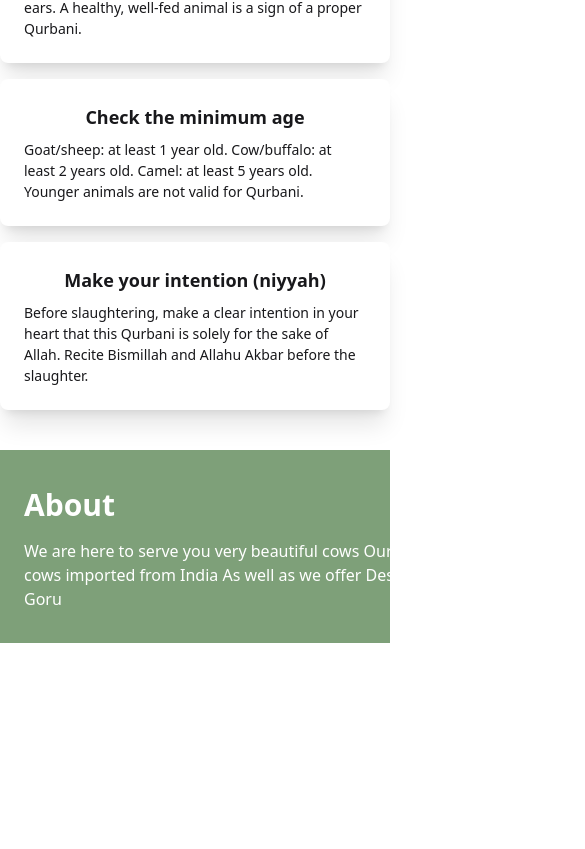
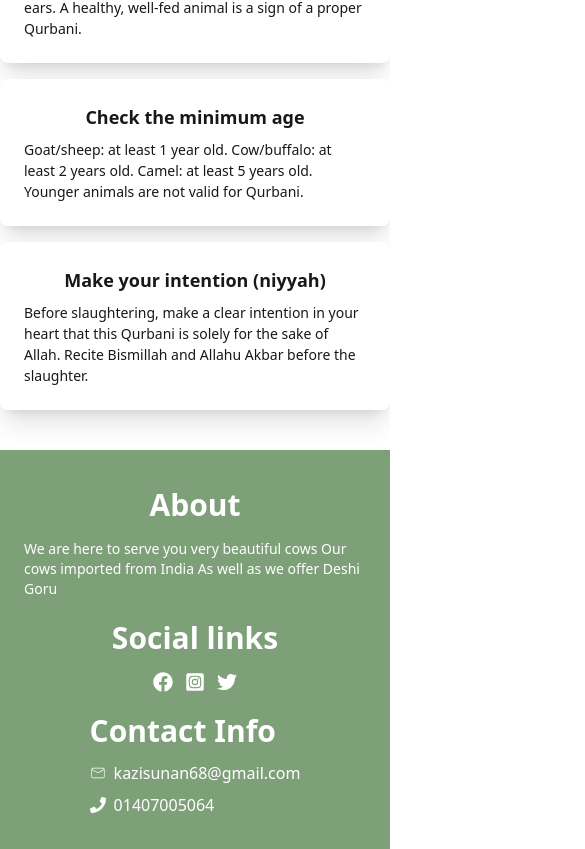
Before and after one commit to Sun4n/Qurbani-Haat, a Next.js app: page / in a window 390 px wide. Shown: the part 2956-3805 px from the top of the page, 585 px wide, since content can reach past the window. Before the commit the page ends 3599 px from the top, so only its background shows below. Built offline with nearby package versions, Linux system fonts and the light colour scheme.

Commit message:
build login page and register page

```diff
--- a/package.json
+++ b/package.json
@@ -9,8 +9,8 @@
     "lint": "eslint"
   },
   "dependencies": {
-    "@better-auth/mongo-adapter": "^1.6.11",
-    "better-auth": "^1.6.11",
+    "@better-auth/mongo-adapter": "^1.6.13",
+    "better-auth": "^1.6.13",
     "mongodb": "^7.2.0",
     "next": "16.2.6",
     "react": "19.2.4",
--- a/src/app/auth/register/page.jsx
+++ b/src/app/auth/register/page.jsx
@@ -23,7 +23,7 @@ const RegisterPage =  () => {
             alert(error.message)
         }
         if (res) {
-            alert(res.message)
+            alert('SingUp Successfully')
         }
     }
     return (
--- a/src/app/page.js
+++ b/src/app/page.js
@@ -25,7 +25,7 @@ export default function Home() {
                 <p className='text-[16px] mb-0'>{animal.description}</p>
                 <p className='text-[16px] '>Weight: {animal.weight}kg</p>
                 <div className="card-actions justify-end">
-                  <Link href={`/animal/01`}>
+                  <Link href={`/animal/${animal.id}`}>
                     <button className="btn btn-primary">See detail</button>
                   </Link>
                 </div>
--- a/src/components/Sheared/Footer.jsx
+++ b/src/components/Sheared/Footer.jsx
@@ -4,20 +4,20 @@ import { FaFacebook, FaInstagramSquare, FaPhone, FaTwitter } from 'react-icons/f
 
 const Footer = () => {
     return (
-        <div className=' bg-[#7ea079] text-white'>
-            <div className='container mx-auto flex justify-between items-center px-6 py-8'>
+        <div className=' bg-[#7ea079] text-white w-[100%]'>
+            <div className='container mx-auto flex md:flex-row flex-col justify-between items-center px-6 py-8 '>
                 <div className='space-y-3'>
-                    <h2 className='text-[30px] font-bold'>About</h2>
-                    <p  className='text-[1rem] font-medium w-[400px]'>We are here to serve you very beautiful cows
+                    <h2 className='text-[30px] font-bold md:text-left text-center'>About</h2>
+                    <p className='text-sm md:text-[1rem] font-medium md:w-[400px] md:mb-0 mb-4'>We are here to serve you very beautiful cows
                         Our cows imported from India
                         As well as we offer Deshi Goru</p>
                 </div>
                 <div className='space-y-3'>
                     <h2 className='text-[30px] font-bold'>Social links</h2>
-                    <div className='flex items-center justify-center gap-3 text-xl'>
-                    <FaFacebook />
-                    <FaInstagramSquare />
-                    <FaTwitter />
+                    <div className='flex items-center justify-center gap-3 text-xl md:mb-0 mb-4'>
+                        <FaFacebook />
+                        <FaInstagramSquare />
+                        <FaTwitter />
 
                     </div>
                 </div>
--- a/src/lib/auth.js
+++ b/src/lib/auth.js
@@ -1,16 +1,14 @@
-import dns from "node:dns";
+import dns from 'node:dns';
 dns.setServers(['8.8.8.8', '8.8.4.4'])
 import { betterAuth } from "better-auth";
 import { MongoClient } from "mongodb";
 import { mongodbAdapter } from "better-auth/adapters/mongodb";
-
 const client = new MongoClient(process.env.MONGODB_URI);
 const db = client.db();
 
 export const auth = betterAuth({
   database: mongodbAdapter(db, {
     // Optional: if you don't provide a client, database transactions won't be enabled.
-
     client
   }),
   emailAndPassword: {
```
Also changed, not shown: 1 other file (tests, documents, lock files or other folders). Lines whose indentation alone changed are shown as unchanged.
